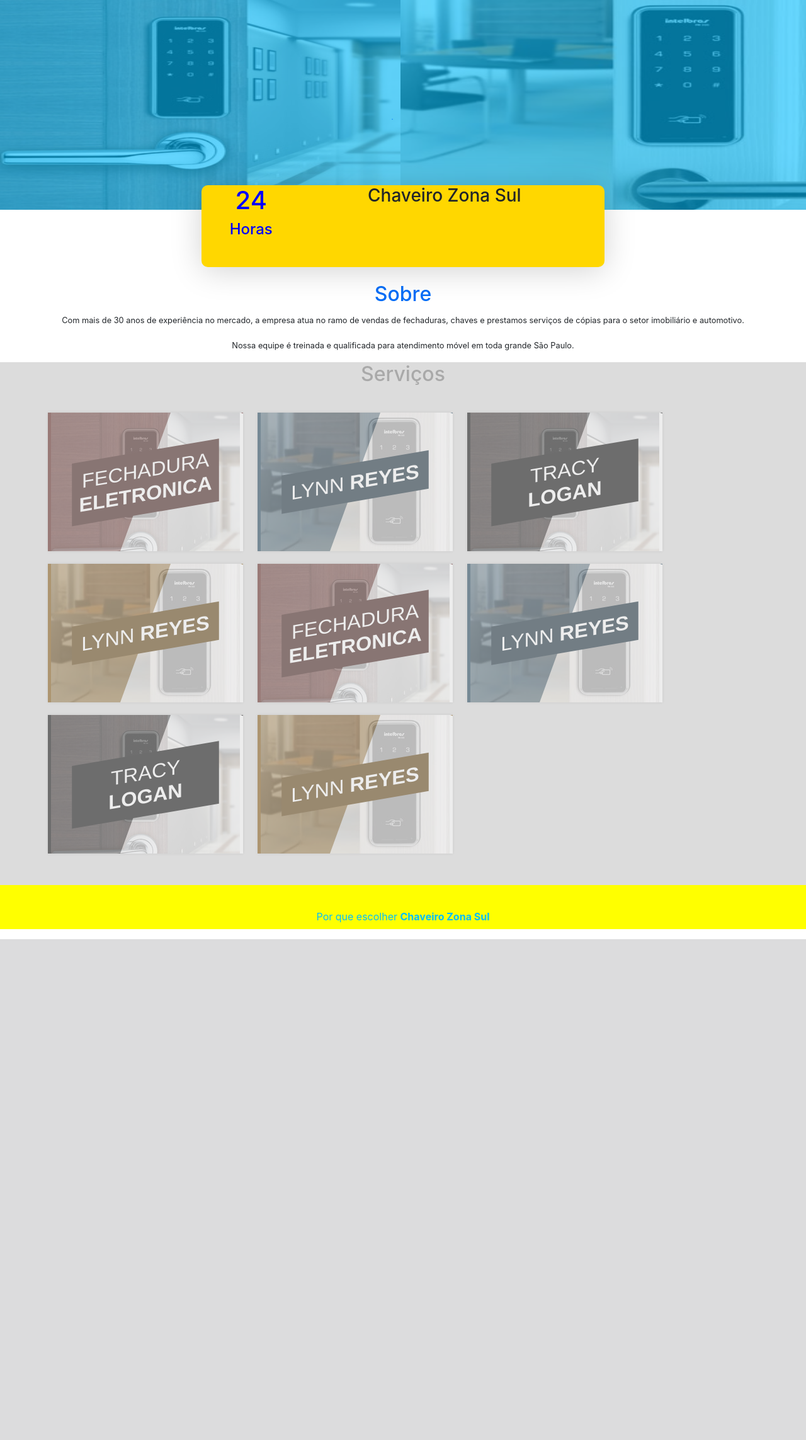
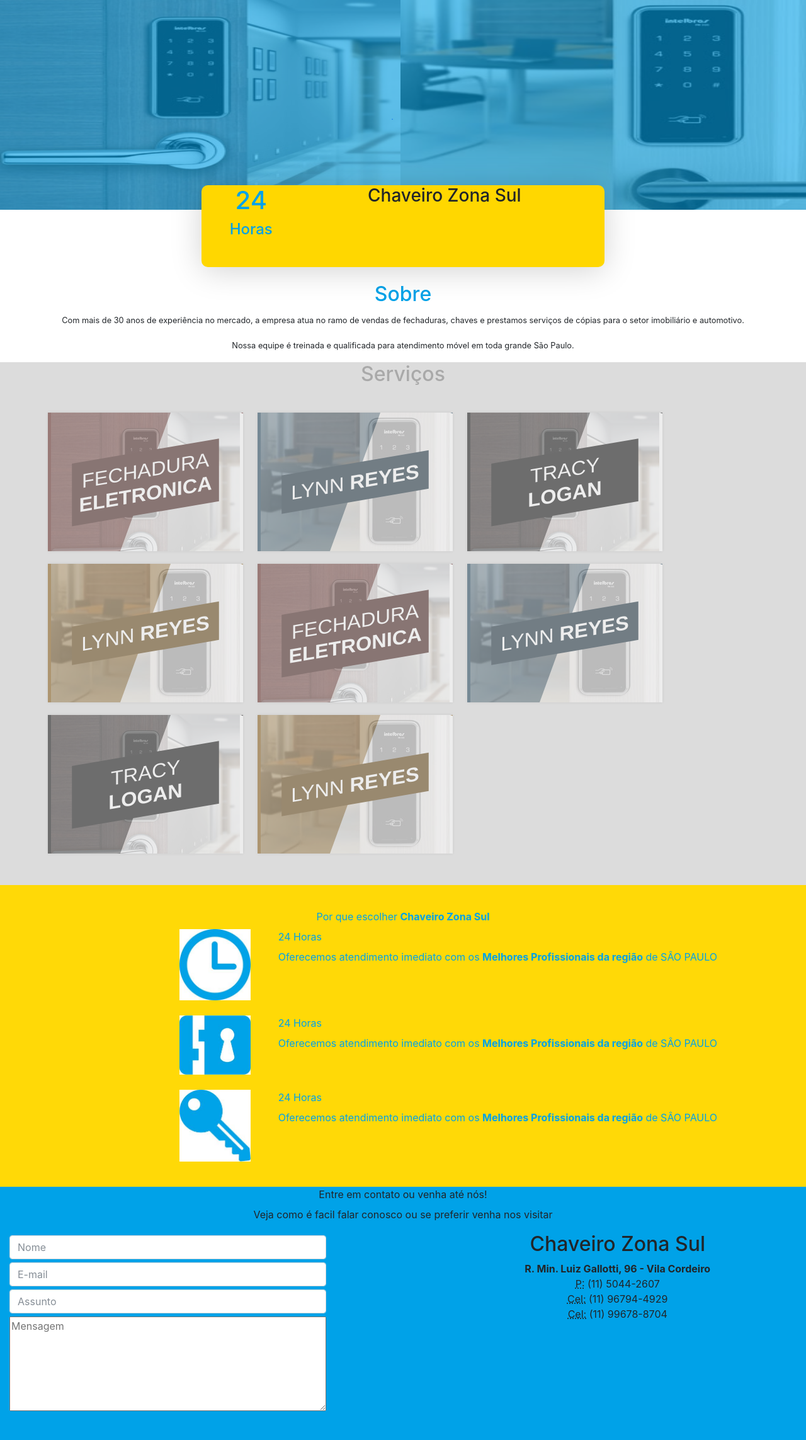
Before and after one commit to Jefferson-jesus/ChaveiroZonaSul_Starke, a PHP site: page / in a window 1280 px wide. Shown: the whole page at 63% size. Before the commit the page ends 1491 px from the top, so only its background shows below. Run offline with PHP 8.4, Linux system fonts and the light colour scheme; some libraries are stand-ins or nearby versions; grey boxes are pictures that could not be loaded.

Commit message:
Update projet

```diff
--- /dev/null
+++ b/source/chaveiroZonaSul_Starke/sendEmail.php
@@ -0,0 +1 @@
+<!php
--- a/source/chaveiroZonaSul_Starke/src/css/styleNew.css
+++ b/source/chaveiroZonaSul_Starke/src/css/styleNew.css
@@ -25,7 +25,7 @@
 
 .colorImg{
     /* border-image-outset: inherit; */
-    background-color: deepskyblue;
+    background-color: #00a2e8;
 
 }
 
@@ -35,7 +35,7 @@
 }
 
 .h2{
-    color: rgb(3, 109, 247);
+    color: #00a2e8;
 }
 
 .aviso24{
@@ -56,7 +56,7 @@
 
 .avisoText{
     margin-left: 10px;
-    color: blue;
+    color: #00a2e8;
 }
 
 .AvisoH4{
@@ -78,16 +78,55 @@
 }
 
 .StyleDivYellow{
-  background-color: yellow;
+  background-color: #ffd907;
 }
 .txtBlue{
-  color: deepskyblue;
+  color: #00a2e8;
   margin-top: 3%;
 }
 
+.imgRelogio{
+  width: 80%;
+}
 
+.HorasCol24{
+  text-align: left;
+  color:  #00a2e8;
+}
+.txt24Horas{
+  font-size: 25px;
+  -webkit-text-stroke: 2px;
+}
 
+.styleEscolher{
+  margin-left: 20%;
+  margin-right: auto;
+}
 
+.styleDivBlue{
+  background-color: #00a2e8;
+}
+
+.styleAlinharAEsquerda{
+  text-align: left;
+}
+
+.txtTamanho{
+  margin-top: 5px;
+  width: 100%
+
+}
+
+.txtMsg{
+  height: 150px;
+}
+.divRowStyleMaps{
+  margin-left: auto;
+  margin-right: auto;
+}
+.topblue{
+  margin-top: 15px;
+}
 /* Tratamento da imagem */
 /* Included color classes..
 	.red
--- a/source/chaveiroZonaSul_Starke/src/index.html
+++ b/source/chaveiroZonaSul_Starke/src/index.html
@@ -94,10 +94,69 @@
             <div class="StyleDivYellow">
                 <div class="form-group">
                     <label class="txtBlue">Por que escolher <strong>Chaveiro Zona Sul</strong></label>
-                    <h1><span class="glyphicon glyphicon-time" aria-hidden="true"></span></h1>
-                    <span class="glyphicon glyphicon-time" aria-hidden="true"></span>
+                    <div class="row styleEscolher">
+                        <div class="col-2">
+                            <img class="imgRelogio" src="./imagens/relogio.png" alt="Relogio">
+                        </div>
+                        <div class="col-10 HorasCol24">
+                            <label for="" id="txt24Horas">24 Horas</label>
+                            <p>Oferecemos atendimento imediato com os <strong>Melhores Profissionais da região</strong> de SÂO PAULO</p>
+                        </div>
+                    </div><br>
+                    <div class="row styleEscolher">
+                        <div class="col-2">
+                            <img class="imgRelogio" src="./imagens/fechadura.png" alt="Relogio">
+                        </div>
+                        <div class="col-10 HorasCol24">
+                            <label for="" id="txt24Horas">24 Horas</label>
+                            <p>Oferecemos atendimento imediato com os <strong>Melhores Profissionais da região</strong> de SÂO PAULO</p>
+                        </div>
+                    </div><br>
+                    <div class="row styleEscolher">
+                        <div class="col-2">
+                            <img class="imgRelogio" src="./imagens/chave.png" alt="Relogio">
+                        </div>
+                        <div class="col-10 HorasCol24">
+                            <label for="" id="txt24Horas">24 Horas</label>
+                            <p>Oferecemos atendimento imediato com os <strong>Melhores Profissionais da região</strong> de SÂO PAULO</p>
+                        </div>
+                    </div>
                 </div>
-
+                <br>
+            </div>
+            <div class="styleDivBlue">
+                <div class="">
+                    <label for="topblue">Entre em contato ou venha até nós!</label>
+                    <p>Veja como é facil falar conosco ou se preferir venha nos visitar</p>
+                    <form action="sendEmail.php" method="POST">
+                        <div class="row divRowStyleMaps">
+                            <div class="col-5 styleAlinharAEsquerda">
+                                <input class="form-control txtTamanho" name="fullName" type="text" id="fullName" placeholder="Nome" required>
+                                <input class="form-control txtTamanho" type="text" name="email"  id="email" placeholder="E-mail" required>
+                                <input class="form-control txtTamanho" type="text" name="assunto"  id="assunto" placeholder="Assunto" required>
+                                <textarea name="txtMsg" id="txtMsg" cols="auto" class="txtTamanho txtMsg" placeholder="Mensagem"></textarea>
+                            </div>
+                            <div class="col-7">
+                                <div class="row fluid">
+                                    <div class="span8">
+                                        <iframe src="https://www.google.com/maps/embed?pb=!1m18!1m12!1m3!1d3655.50836619626!2d-46.68833008496959!3d-23.621958569718103!2m3!1f0!2f0!3f0!3m2!1i1024!2i768!4f13.1!3m3!1m2!1s0x94ce50be6ae53bbd%3A0x45f58f24ae696bd1!2sR.+Min.+Luiz+Gallotti%2C+96+-+Vila+Cordeiro%2C+S%C3%A3o+Paulo+-+SP%2C+04580-050!5e0!3m2!1spt-BR!2sbr!4v1514698452480"
+                                        width="90%" height="300" frameborder="0" style="border:0" allowfullscreen></iframe>
+                                    </div>
+                                    <div class="span4">
+                                        <h2>Chaveiro Zona Sul</h2>
+                                        <address>
+                                            <strong>R. Min. Luiz Gallotti, 96 - Vila Cordeiro</strong><br>
+                                            <abbr title="Phone">P:</abbr> (11) 5044-2607 <br>
+                                            <abbr title="Phone">Cel:</abbr> (11) 96794-4929 <br>
+                                            <abbr title="CelPhone">Cel:</abbr> (11) 99678-8704
+                                        </address>
+                                    </div>
+                                </div>
+                            </div>
+                        </div>
+                    </form>
+                </div>
+                <br>
             </div>
 
 
```
Also changed, not shown: source/chaveiroZonaSul_Starke/src/imagens/chave.png (added), source/chaveiroZonaSul_Starke/src/imagens/fechadura.png (added), source/chaveiroZonaSul_Starke/src/imagens/relogio.png (added).
